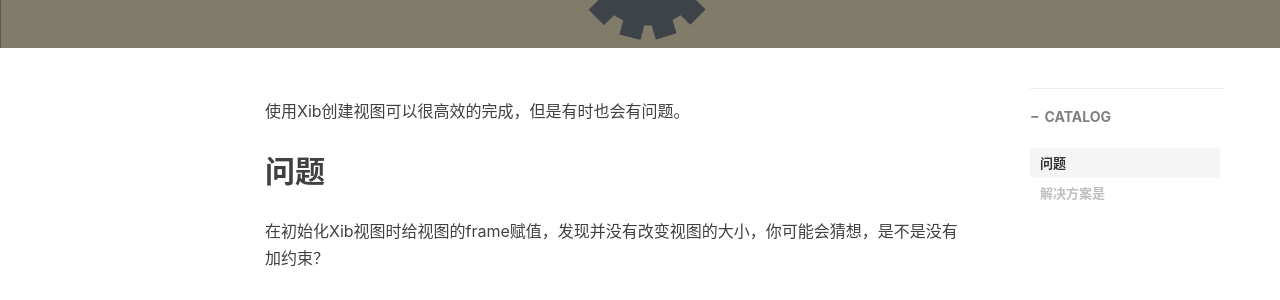
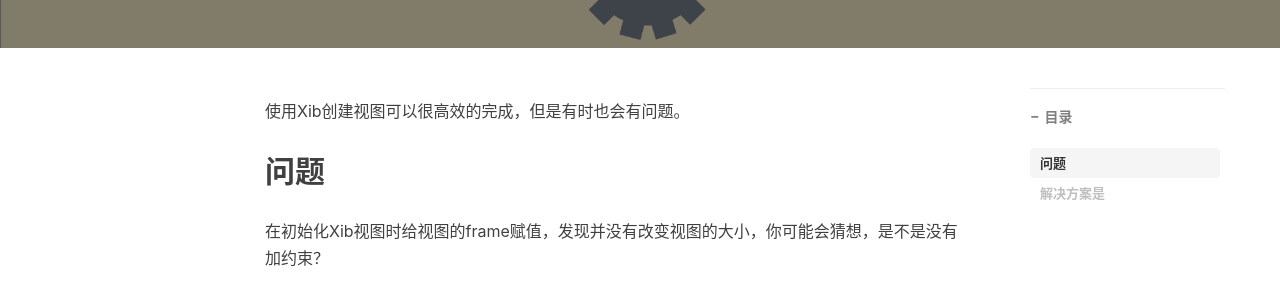
Before and after one commit to BuddyLiu/docs, a Jekyll site: the page built from _posts/2020-04-16-Xib创建视图子视图尺寸问题.md, in a window 1280 px wide and 900 px high, scrolled down 323 px. Shown: the part 152-452 px from the top of the window. Built offline with Jekyll 4.4.1, drawn with Linux system fonts in a browser that asks for light colours; nearby versions of some CDN libraries; comment, search, counter and statistics services are not loaded.

Commit message:
no message

```diff
--- a/_layouts/keynote.html
+++ b/_layouts/keynote.html
@@ -46,7 +46,7 @@ layout: default
                         {% comment %} if page.subtitle {% endcomment %}
                         <h2 class="subheading">{{ page.subtitle }}</h2>
                         {% comment %} endif {% endcomment %}
-                        <span class="meta">Posted by {% if page.author %}{{ page.author }}{% else %}{{ site.title }}{% endif %} on {{ page.date | date: "%B %-d, %Y" }}</span>
+                        <span class="meta">由{% if page.author %}{{ page.author }}{% else %}{{ site.title }}{% endif %} 发布于 {{ page.date | date: "%B %-d, %Y" }}</span>
                     </div>
                 </div>
             </div>
--- a/_layouts/post.html
+++ b/_layouts/post.html
@@ -126,7 +126,7 @@ layout: default
                 <div class="side-catalog">
                     <hr class="hidden-sm hidden-xs">
                     <h5>
-                        <a class="catalog-toggle" href="#">CATALOG</a>
+                        <a class="catalog-toggle" href="#">目录</a>
                     </h5>
                     <ul class="catalog-body"></ul>
                 </div>
```
